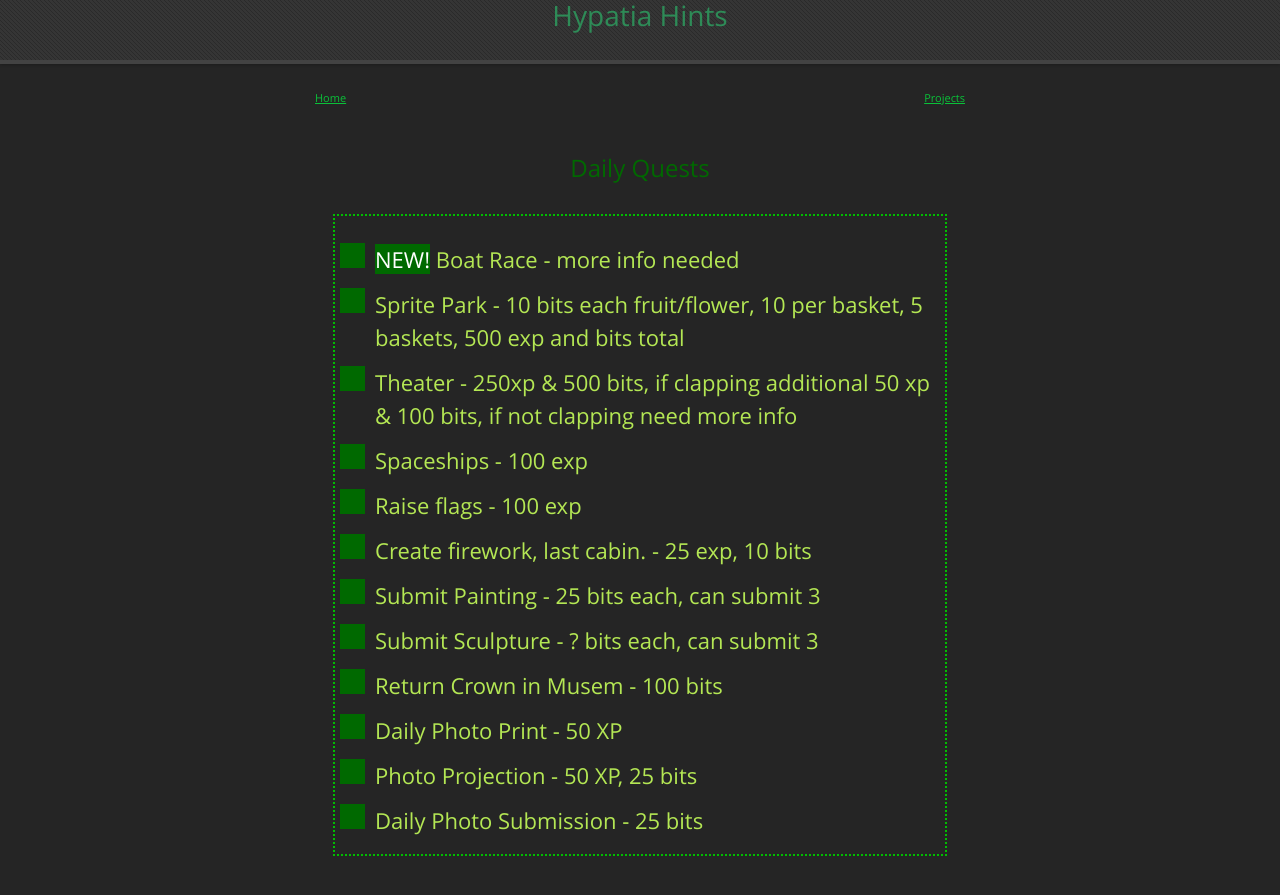
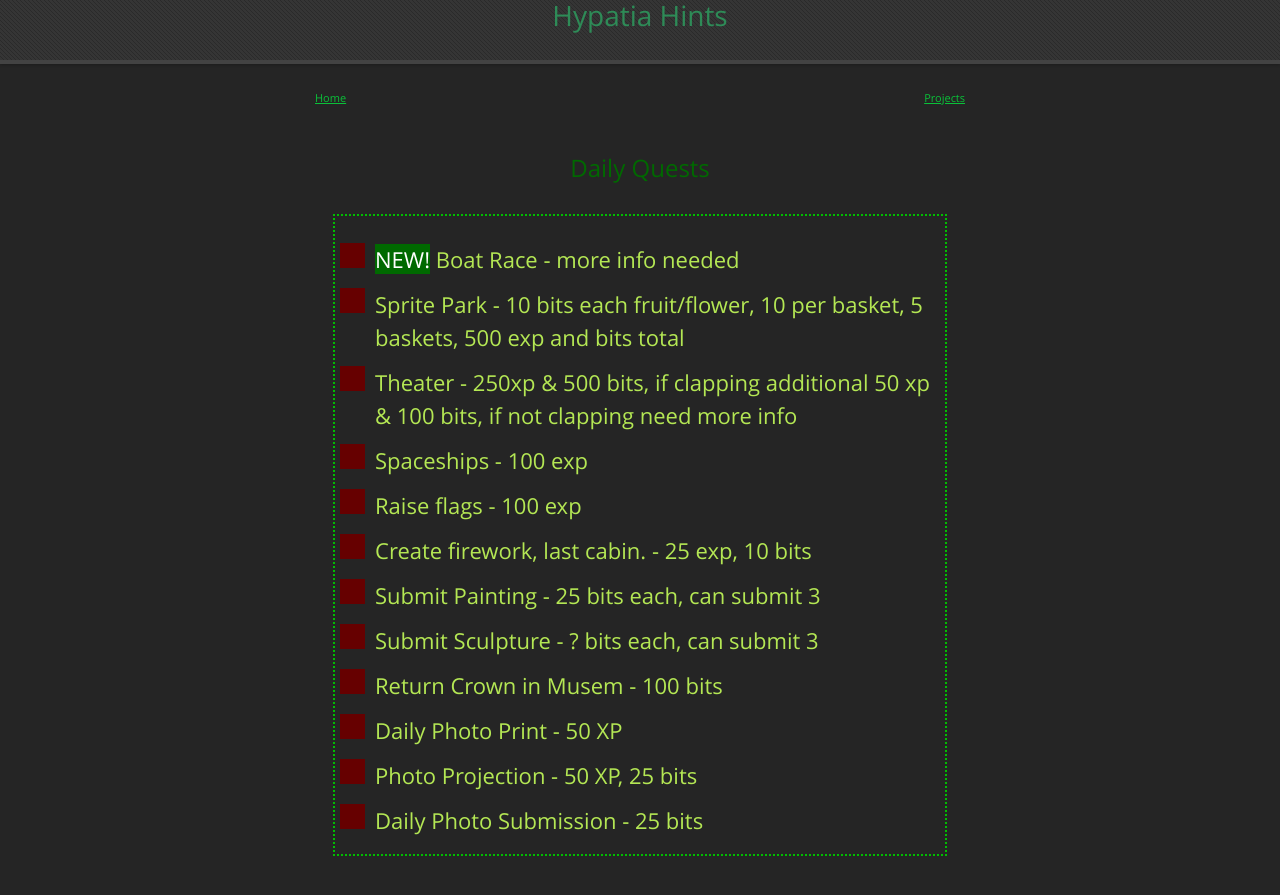
Before and after one commit to LunarTiger/hypatia, a Jekyll site: the page built from index.md, in a window 1280 px wide and 946 px high. Shown: the top 895 px of the window. Built offline with Jekyll 4.4.1, drawn with Linux system fonts in a browser that asks for light colours; our own code applies the rules of GitHub Pages for plain Markdown files.

Commit message:
changed stuff

```diff
--- a/assets/css/style.scss
+++ b/assets/css/style.scss
@@ -119,15 +119,15 @@ mark {
     left: 0;
     height: 25px;
     width: 25px;
-    background-color: #006900;
+    background-color: #600;
 }
 
-/* On mouse-over, add a grey background color */
+/* On mouse-over, add a background color */
 .container:hover input ~ .checkmark {
     background-color: #00a100;
 }
 
-/* When the checkbox is checked, add a blue background */
+/* When the checkbox is checked, add a background */
 .container input:checked ~ .checkmark {
     background-color: #0f0;
 }
@@ -148,10 +148,10 @@ mark {
 .container .checkmark:after {
     left: 9px;
     top: 5px;
-    width: 5px;
-    height: 10px;
-    border: solid white;
-    border-width: 0 3px 3px 0;
+    width: 0px;
+    height: 0px;
+    border: 0;
+    border-width: 0 0px 0px 0;
     -webkit-transform: rotate(45deg);
     -ms-transform: rotate(45deg);
     transform: rotate(45deg);
```
